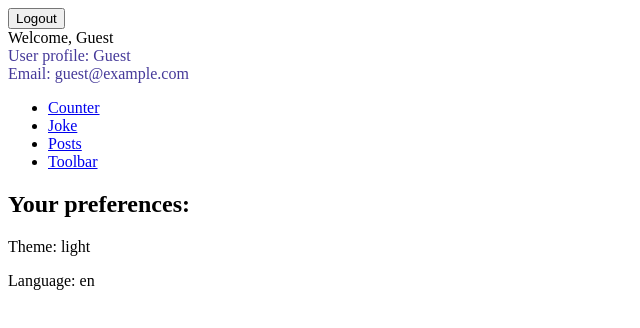
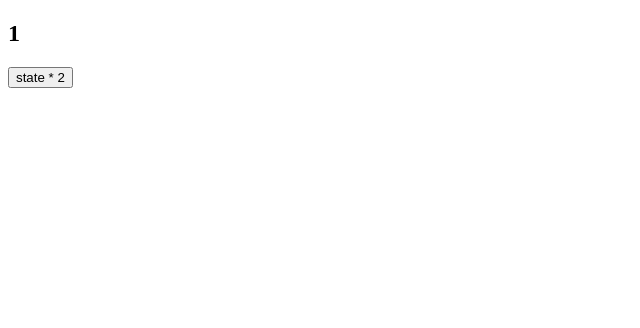
Before and after one commit to illiabutsenko/Node-React, a React app: page / in a window 1280 px wide. Shown: the top 328 px of the page, without its empty margins (0-640 px from the left). Built offline with nearby package versions, Linux system fonts and the light colour scheme; the HTML template or start-up script is replaced by a standard one.

Commit message:
React Developer Tools

```diff
--- /dev/null
+++ b/src/components/State.jsx
@@ -0,0 +1,20 @@
+import React from "react";
+
+export default class State extends React.Component {
+  constructor(props) {
+    super(props);
+    this.state = { count: 1 };
+  }
+
+  changeState = () => {
+    this.setState((prevState) => ({ count: prevState.count * 2 }));
+  };
+  render() {
+    return (
+      <div>
+        <h2>{this.state.count}</h2>
+        <button onClick={this.changeState}>state * 2</button>
+      </div>
+    );
+  }
+}
--- a/src/index.jsx
+++ b/src/index.jsx
@@ -1,65 +1,10 @@
 import ReactDOM from "react-dom/client";
-import { useState } from "react";
-import { BrowserRouter, Route, Link, Routes } from "react-router-dom";
-import { Provider } from "react-redux";
-import UserContext from "./context/user";
-import UserProfile from "./components/UserProfile";
-import WelcomeComponent from "./components/WelcomeComponent";
-import store from "./store";
-import ErrorBoundary from "./components/ErrorBoundary";
-import {
-  FooterWithLoadingIndicator as Footer,
-  CounterWithLoadingIndicator as CounterRedux,
-  JokeWithLoadingIndicator as Joke,
-  PostsWithLoadingIndicator as Posts,
-  ToolbarWithLoadingIndicator as Toolbar,
-} from "./components/WithLoadingIndicatorComponents";
+import State from "./components/State";
 
 function App() {
-  const [user, setUser] = useState({
-    isLoggedIn: true,
-    name: "Guest",
-    email: "guest@example.com",
-    preferences: {
-      theme: "light",
-      language: "en",
-    },
-  });
   return (
     <div>
-      <ErrorBoundary>
-        <Provider store={store}>
-          <UserContext.Provider value={user}>
-            <WelcomeComponent user={user} />
-            <UserProfile user={user} />
-            <BrowserRouter>
-              <nav>
-                <ul>
-                  <li>
-                    <Link to="/counter">Counter</Link>
-                  </li>
-                  <li>
-                    <Link to="/joke">Joke</Link>
-                  </li>
-                  <li>
-                    <Link to="/posts">Posts</Link>
-                  </li>
-                  <li>
-                    <Link to="/toolbar">Toolbar</Link>
-                  </li>
-                </ul>
-              </nav>
-              <Routes>
-                <Route path="/counter" element={<CounterRedux />} />
-                <Route path="/joke" element={<Joke />} />
-                <Route path="/posts" element={<Posts />} />
-                <Route path="/toolbar" element={<Toolbar />} />
-              </Routes>
-            </BrowserRouter>
-            <Footer />
-          </UserContext.Provider>
-        </Provider>
-      </ErrorBoundary>
+      <State />
     </div>
   );
 }
```
